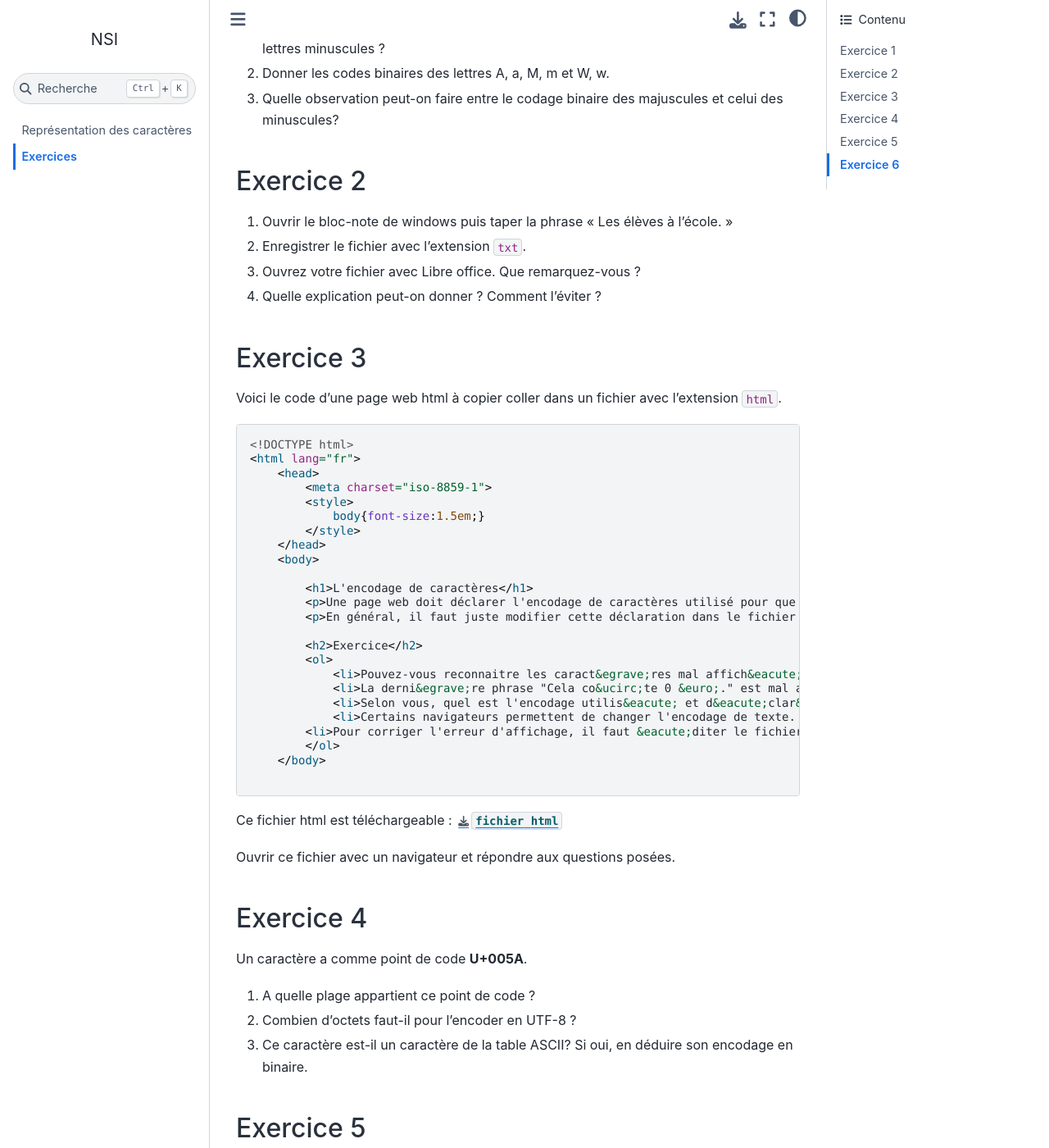
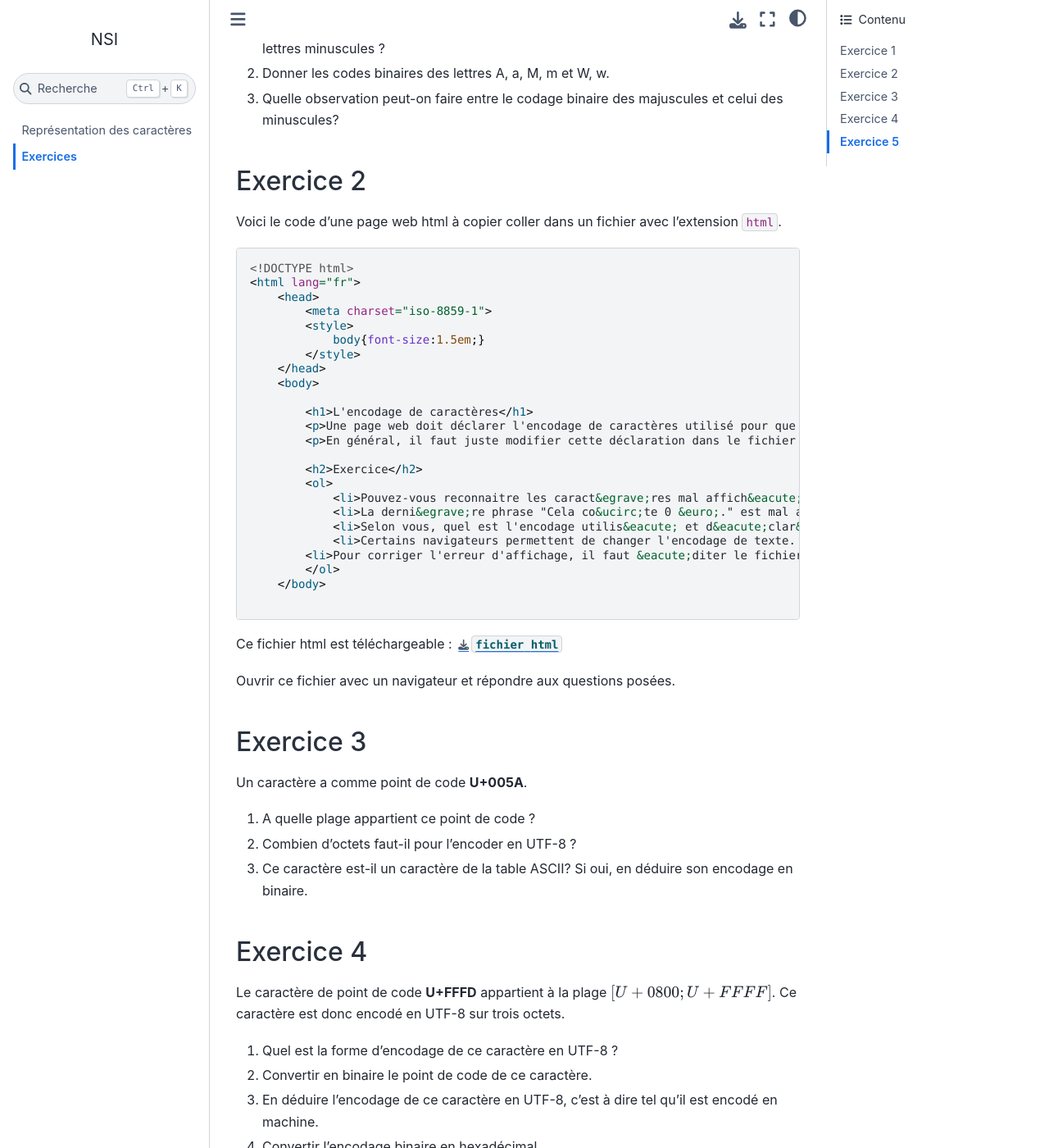
Before and after one commit to ychistel/1nsi_encodage_texte, a Sphinx documentation site: the page built from source/content/exercice.rst, in a window 1280 px wide and 1400 px high, scrolled down 544 px. Shown: the whole window at 82% size. Built offline with Sphinx 7.4.7 and the Sphinx Book theme 1.1.4, drawn with Linux system fonts in a browser that asks for light colours; some of the changed text lies outside the part shown.

Commit message:
mise ç=à jour exercice

```diff
--- a/source/content/exercice.rst
+++ b/source/content/exercice.rst
@@ -26,21 +26,7 @@
 Exercice 2
 ----------
 
-#. Ouvrir le bloc-note de windows puis taper la phrase "Les élèves à
-   l’école."
-
-#. Enregistrer le fichier avec l’extension ``txt``.
-
-#. Ouvrez votre fichier avec Libre office. Que remarquez-vous ?
-
-#. Quelle explication peut-on donner ? Comment l'éviter ?
-
-
-Exercice 3
-----------
-
-Voici le code d'une page web html à copier coller dans un fichier avec
-l'extension ``html``.
+Voici le code d'une page web html à copier coller dans un fichier avec l'extension ``html``.
 
 .. literalinclude:: ../doc/ex_encodage_utf_iso_html.html
 	:language: html
@@ -50,19 +36,18 @@
 Ouvrir ce fichier avec un navigateur et répondre aux questions posées.
 
 
-.. _exercice-3:
+.. _exercice-2:
 
-Exercice 4
+Exercice 3
 ----------
 
 Un caractère a comme point de code **U+005A**.
 
 #. A quelle plage appartient ce point de code ?
 #. Combien d'octets faut-il pour l'encoder en UTF-8 ?
-#.	Ce caractère est-il un caractère de la table ASCII? Si oui, en déduire son
-	encodage en binaire.
+#.	Ce caractère est-il un caractère de la table ASCII? Si oui, en déduire son encodage en binaire.
 
-Exercice 5
+Exercice 4
 ----------
 
 Le caractère de point de code **U+FFFD** appartient à la plage :math:`[U+0800 ;
@@ -76,29 +61,22 @@
 #. Convertir l'encodage binaire en hexadécimal.
 
 
-Exercice 6
+Exercice 5
 ----------
 
-Dans la langue française, on retrouve des ligatures, c’est à dire que
-certaines lettres sont collées l’une à l’autre. Par exemple, le o et le
+Dans la langue française, on retrouve des ligatures, c’est à dire que certaines lettres sont collées l’une à l’autre. Par exemple, le o et le
 e sont collés dans les mots nœud, œil et œuvre.
 
-La ligature œ est apparue dans la table ISO 8859-15 avec le code hexadécimal BD.
+La ligature œ est apparue dans la table ISO 8859-15 avec le code hexadécimal BD.
 
 Dans la norme Unicode, cette ligature a pour point de code **U+0153**.
 
-On rappelle que le codage binaire en UTF-8 se fait en suivant les
-indications du tableau ci-dessous.
+On rappelle que le codage binaire en UTF-8 se fait en suivant les indications du tableau ci-dessous.
 
 .. csv-table::
 	:header: Plage, Ecriture binaire, Nombre de bits
 	:file: ../csv/table_unicode.csv
 	:delim: &
 
-
-#. Donner, selon la norme ISO, le codage binaire de la ligature **œ**.
-
 #. Combien faut-il d’octets pour coder la ligature **œ** en UTF-8
-
-#. Après avoir converti le point de code en binaire, en déduire le
-   codage binaire en UTF-8 de la ligature **œ**.
+#. Après avoir converti le point de code en binaire, en déduire le codage binaire en UTF-8 de la ligature **œ**.
```
